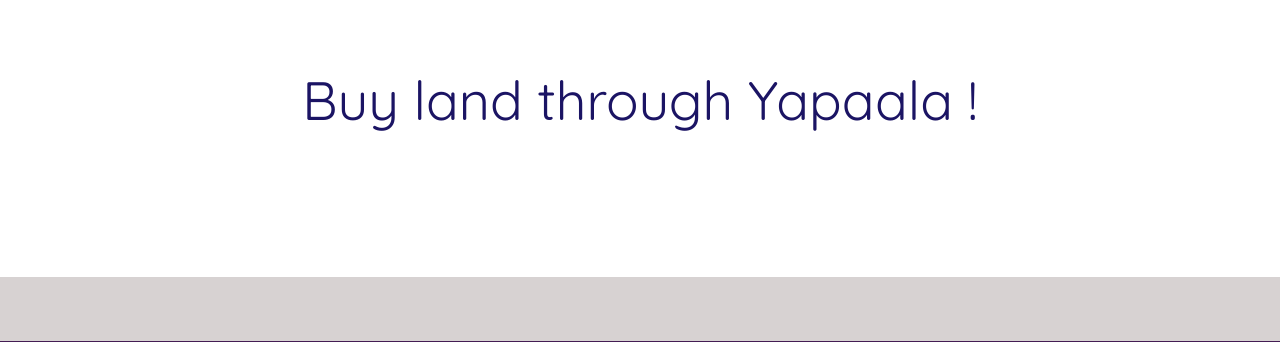
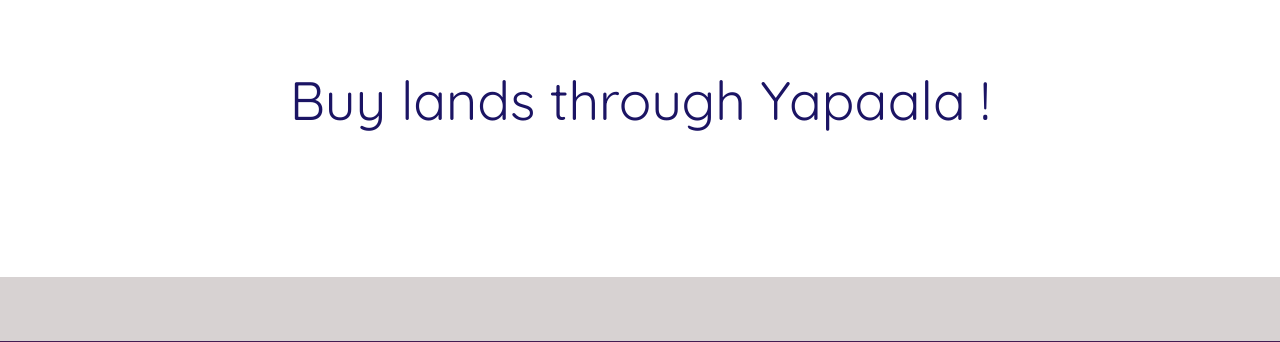
Before and after one commit to rasheedmhd/yapaala, a Django app: page /blog/ in a window 1280 px wide. Shown: the part 134-476 px from the top of the page. Run offline with Django 3.2, Linux system fonts and the light colour scheme; data that the repository does not hold is empty; some libraries are stand-ins or nearby versions.

Commit message:
Testing Remote Change

```diff
--- a/templates/blog/blog_home.html
+++ b/templates/blog/blog_home.html
@@ -9,7 +9,7 @@
 
 <div class="wrapper">
 
-  <p class="declare"> Buy land through Yapaala !</p>
+  <p class="declare"> Buy lands through Yapaala !</p>
 
   <div class="main-content">
 
```
